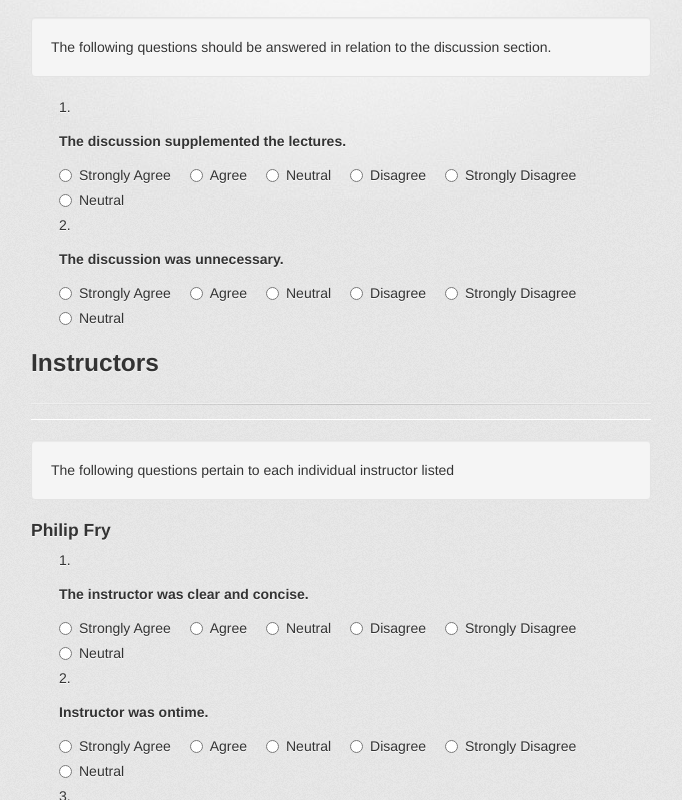
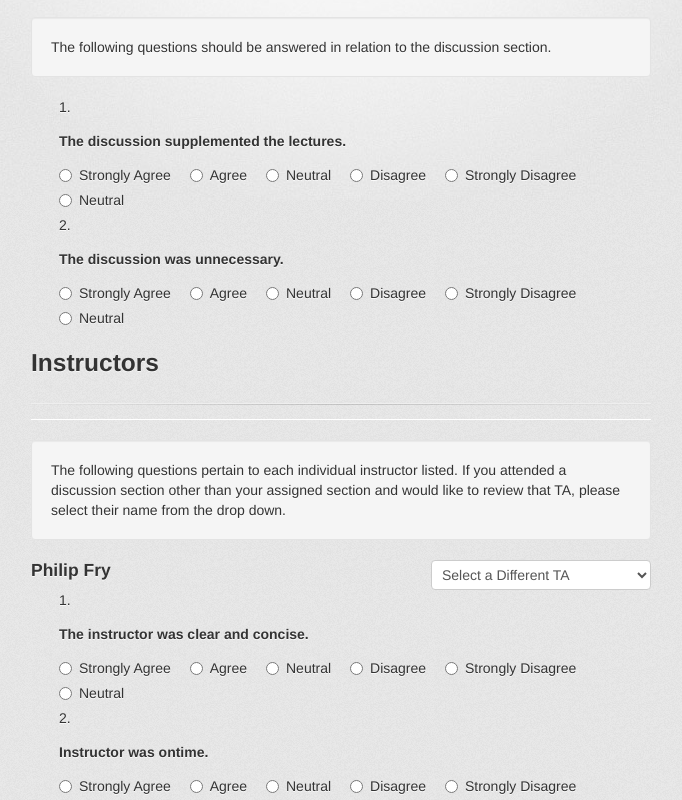
Before and after one commit to ucdavis/ACE-Mockups, a plain HTML site: page eval2.html in a window 1280 px wide. Shown: the part 373-1173 px from the top of the page, without its empty margins (299-981 px from the left). Drawn offline with Linux system fonts and the light colour scheme; a web font is replaced by a local one.

Commit message:
added a "select other instructor" option

```diff
--- a/eval2.html
+++ b/eval2.html
@@ -74,7 +74,18 @@
 			<h3>Instructors</h3>
             <hr />
 
-			<div class="well">The following questions pertain to each individual instructor listed</div>
+			<div class="well">
+                The following questions pertain to each individual instructor listed.  If you attended a discussion section other than your assigned section and would like to review that TA, please select their name from the drop down.
+			</div>
+
+            <div class="pull-right">
+                <select name="instructor">
+                    <option>Select a Different TA</option>
+                    <option>Bender Rodriguez</option>
+                    <option>Hermes Conrad</option>
+                    <option>Cubert Farnsworth</option>
+                </select>
+            </div>
 
 			<h4>Philip Fry</h4>
 
```
